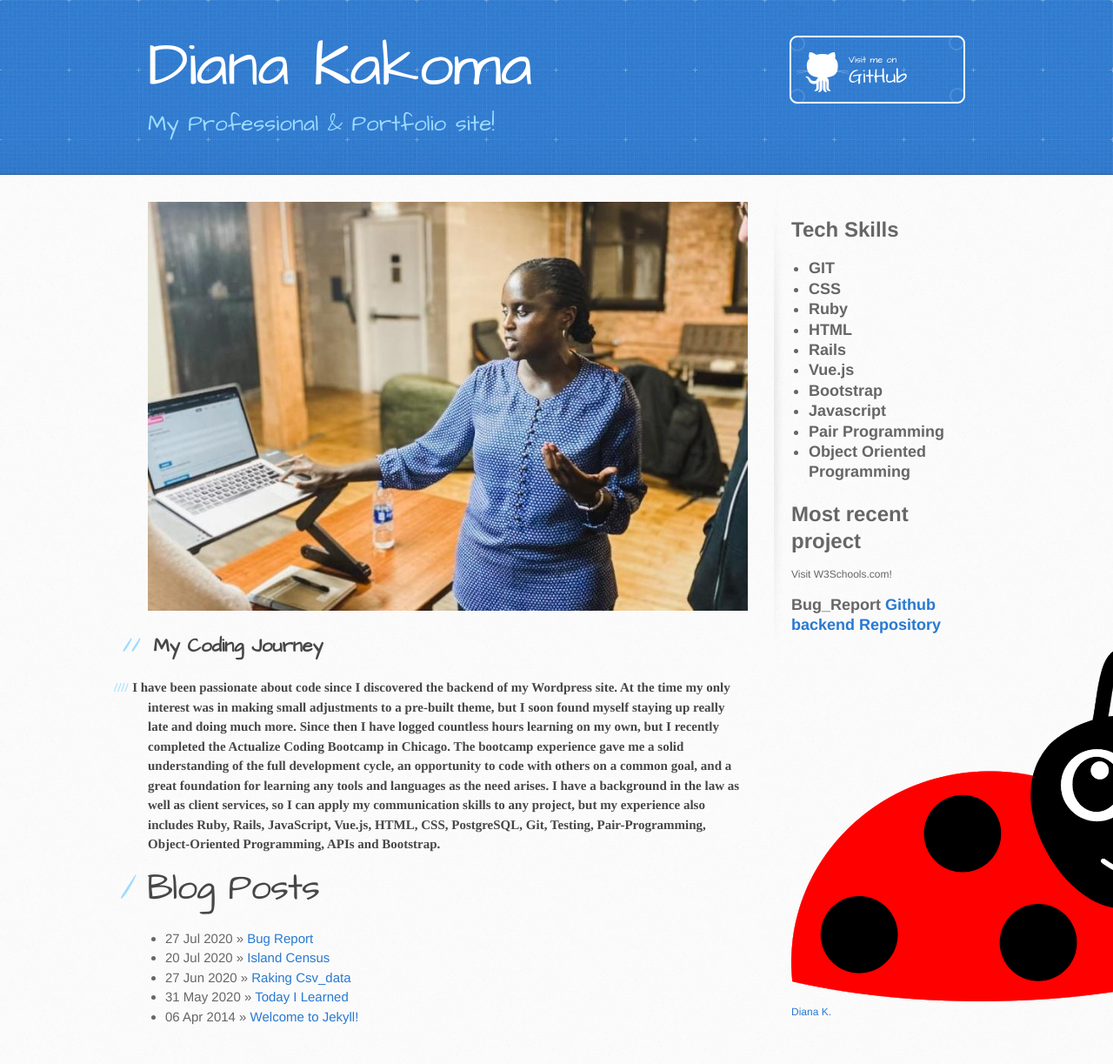
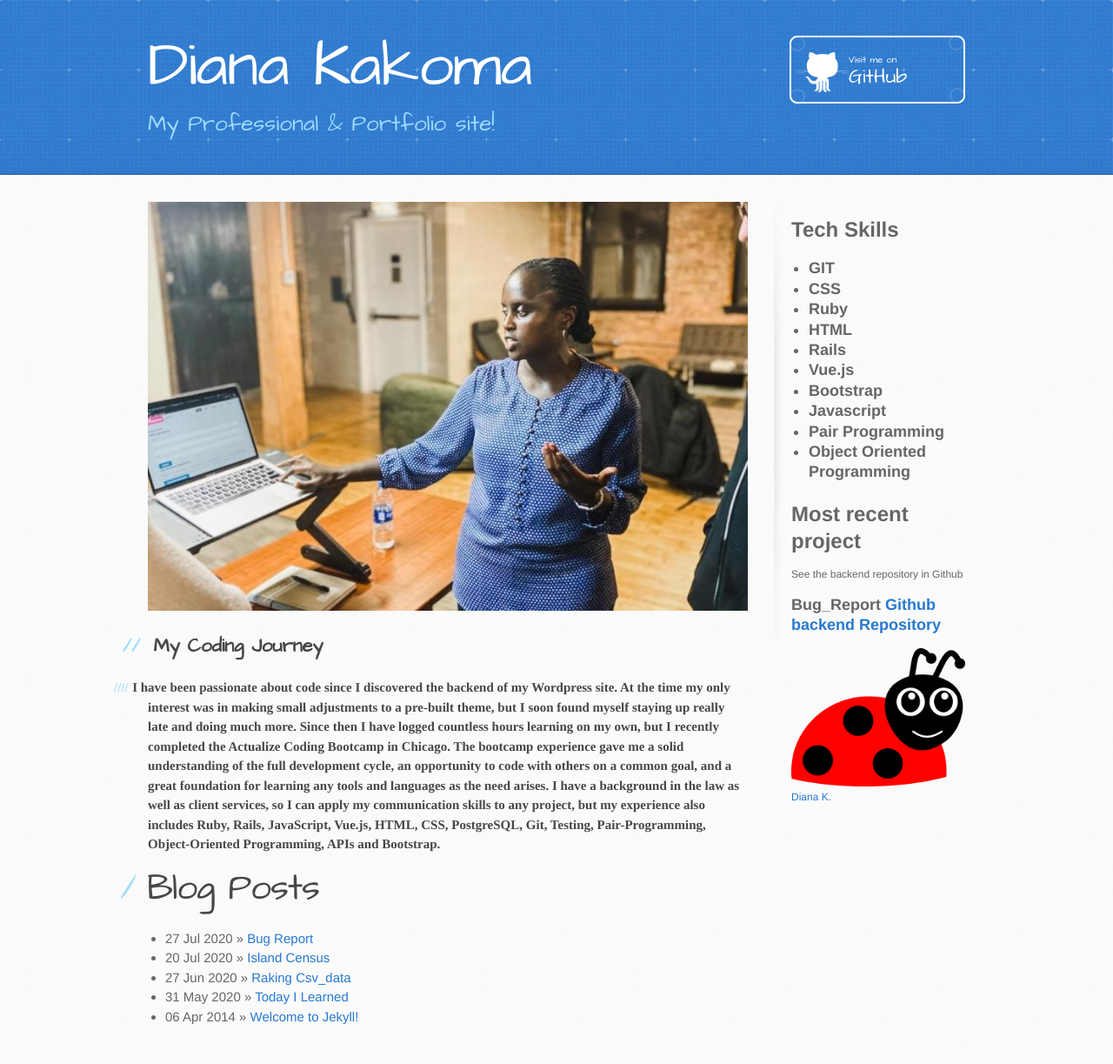
Before and after one commit to dianakakoma/dianakakoma.github.io, a Jekyll site: the page built from index.html, in a window 1280 px wide. Shown: the whole page at 87% size. Built offline with Jekyll 4.4.1, drawn with Linux system fonts in a browser that asks for light colours; comment, search, counter and statistics services are not loaded.

Commit message:
Update default.html

```diff
--- a/_layouts/default.html
+++ b/_layouts/default.html
@@ -54,9 +54,9 @@
             </ul>
           </h2>
           <h1>Most recent project</h1>
-          <a href="https://github.com/dianakakoma/bug_report_be">Visit W3Schools.com!</a>
+          <a href="https://github.com/dianakakoma/bug_report_be">See the backend repository in Github</a>
           <h2>Bug_Report <a href="https://github.com/dianakakoma/bug_report_be">Github backend Repository</a> </h2>
-          <a href="https://github.com/dianakakoma/bug_report_be"> <img src="/images/happy-ladybug.png"> </a>
+          <a href="https://github.com/dianakakoma/bug_report_be"> <img src="/images/happy-ladybug.png" width="100%" height="auto"> </a>
 
 
           <!-- LinkedIn Badge -->
```
